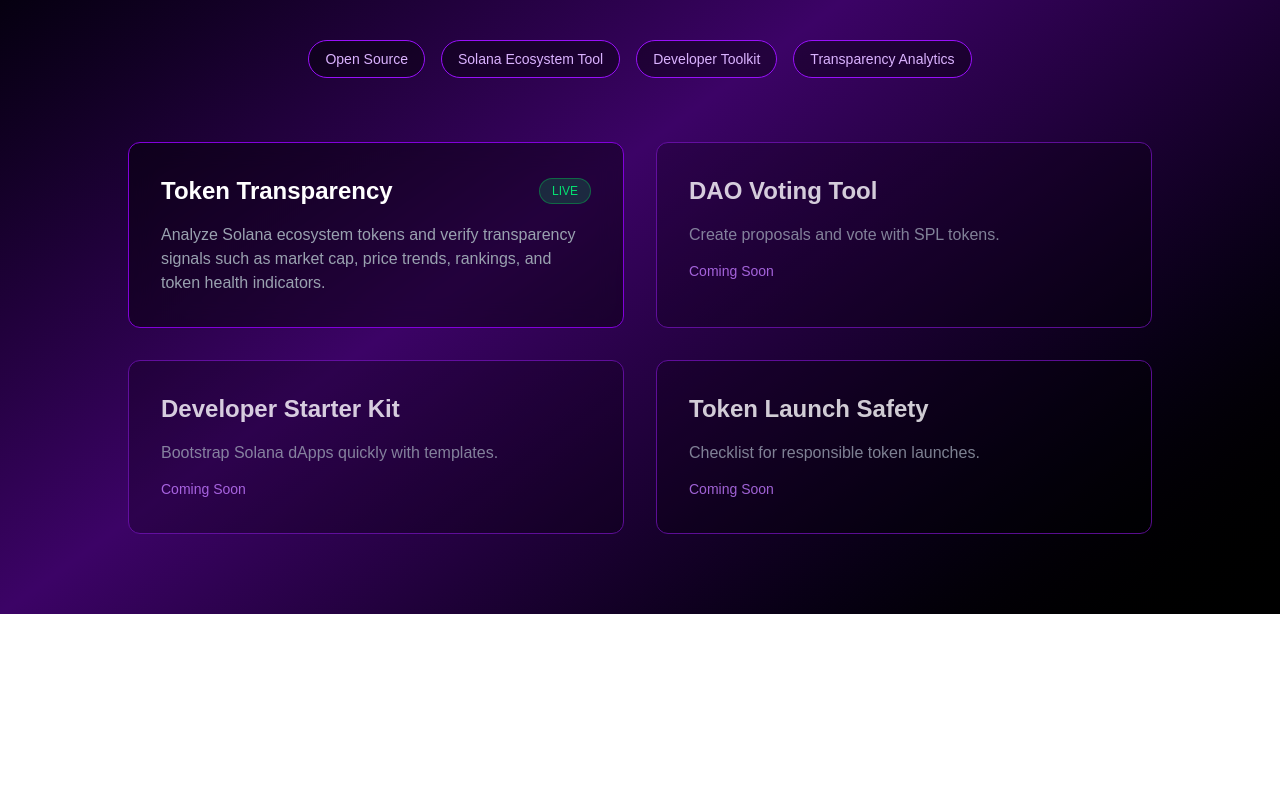
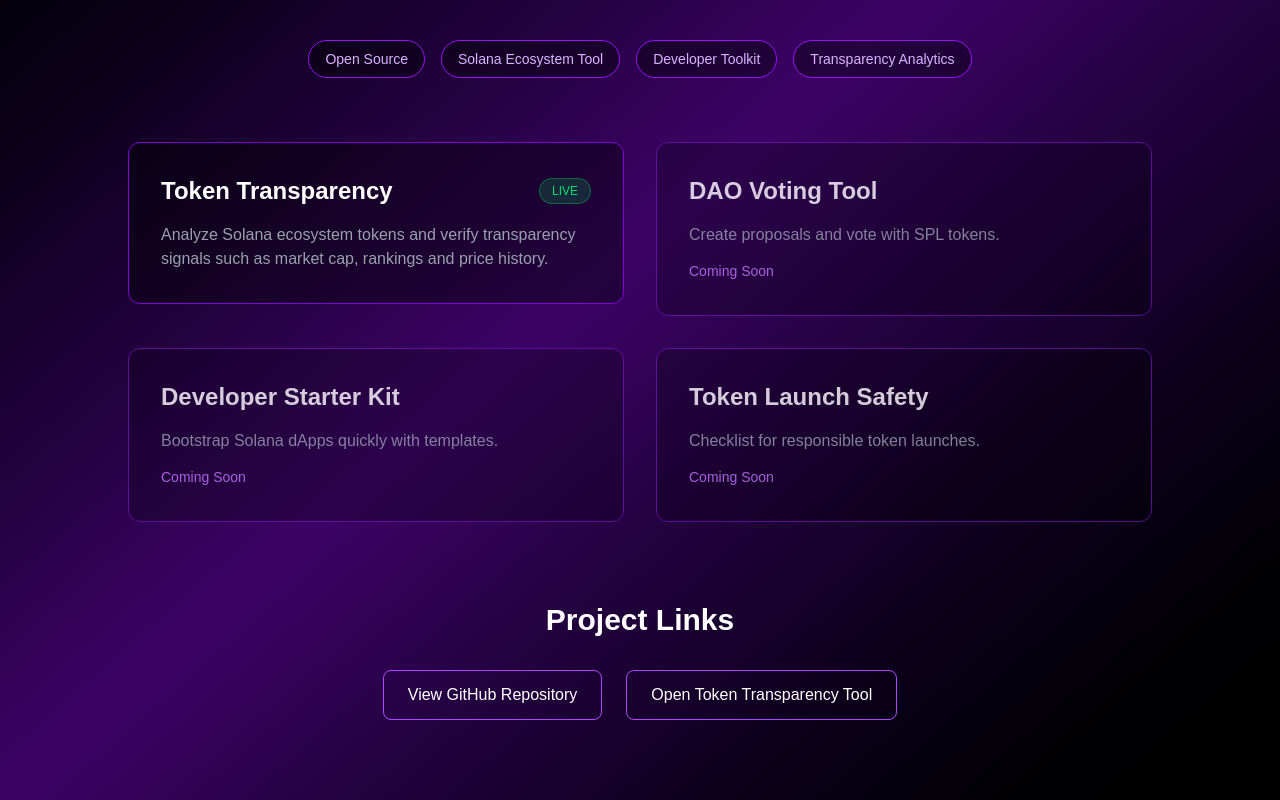
Before and after one commit to calebadekunle/solana-builder-toolkit, a Next.js app: page /dashboard in a window 1280 px wide. Shown: the part 317-1117 px from the top of the page. Before the commit the page ends 931 px from the top, so only its background shows below. Built offline with nearby package versions, Linux system fonts and the light colour scheme.

Commit message:
Added project links section

```diff
--- a/app/dashboard/page.tsx
+++ b/app/dashboard/page.tsx
@@ -22,7 +22,7 @@
 
       </div>
 
-      {/* ECOSYSTEM BADGES */}
+      {/* BADGES */}
 
       <div className="flex flex-wrap justify-center gap-4 mb-16">
 
@@ -44,17 +44,16 @@
 
       </div>
 
-      {/* TOOL GRID */}
+      {/* TOOLS */}
 
-      <div className="grid grid-cols-1 md:grid-cols-2 gap-8 max-w-5xl mx-auto">
+      <div className="grid grid-cols-1 md:grid-cols-2 gap-8 max-w-5xl mx-auto mb-20">
 
-        {/* TOKEN TRANSPARENCY */}
+        {/* TOKEN TOOL */}
 
         <Link href="/token-checker">
+          <div className="cursor-pointer rounded-xl border border-purple-700 bg-black/40 p-8 hover:border-purple-400 transition">
 
-          <div className="group cursor-pointer rounded-xl border border-purple-700 bg-black/40 backdrop-blur-md p-8 hover:border-purple-400 hover:shadow-lg hover:shadow-purple-900/40 transition">
-
-            <div className="flex items-center justify-between mb-4">
+            <div className="flex justify-between items-center mb-4">
 
               <h2 className="text-2xl font-semibold">
                 Token Transparency
@@ -67,15 +66,13 @@
             </div>
 
             <p className="text-gray-400">
-              Analyze Solana ecosystem tokens and verify transparency signals such as
-              market cap, price trends, rankings, and token health indicators.
+              Analyze Solana ecosystem tokens and verify transparency signals such as market cap, rankings and price history.
             </p>
 
           </div>
-
         </Link>
 
-        {/* DAO TOOL */}
+        {/* DAO */}
 
         <div className="rounded-xl border border-purple-800 bg-black/30 p-8 opacity-80">
 
@@ -93,7 +90,7 @@
 
         </div>
 
-        {/* DEV STARTER */}
+        {/* STARTER */}
 
         <div className="rounded-xl border border-purple-800 bg-black/30 p-8 opacity-80">
 
@@ -111,7 +108,7 @@
 
         </div>
 
-        {/* TOKEN SAFETY */}
+        {/* SAFETY */}
 
         <div className="rounded-xl border border-purple-800 bg-black/30 p-8 opacity-80">
 
@@ -131,6 +128,36 @@
 
       </div>
 
+      {/* PROJECT LINKS */}
+
+      <div className="max-w-4xl mx-auto text-center">
+
+        <h2 className="text-3xl font-bold mb-8">
+          Project Links
+        </h2>
+
+        <div className="flex flex-wrap justify-center gap-6">
+
+          <a
+            href="https://github.com/calebadekunle/solana-builder-toolkit"
+            target="_blank"
+            className="px-6 py-3 rounded-lg border border-purple-500 hover:bg-purple-700 transition"
+          >
+            View GitHub Repository
+          </a>
+
+          <a
+            href="https://solana-builder-toolkit.vercel.app/token-checker"
+            target="_blank"
+            className="px-6 py-3 rounded-lg border border-purple-500 hover:bg-purple-700 transition"
+          >
+            Open Token Transparency Tool
+          </a>
+
+        </div>
+
+      </div>
+
     </div>
   );
 }
```
